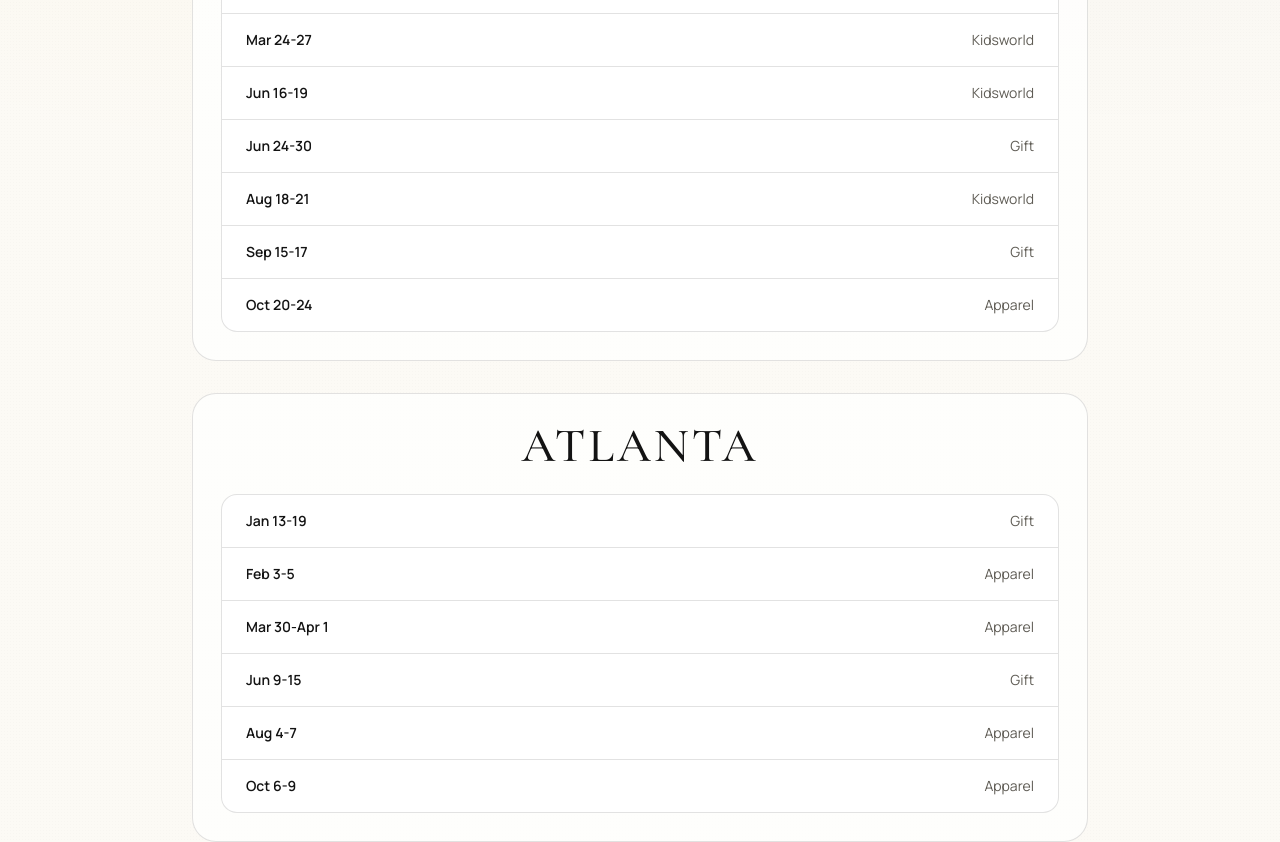
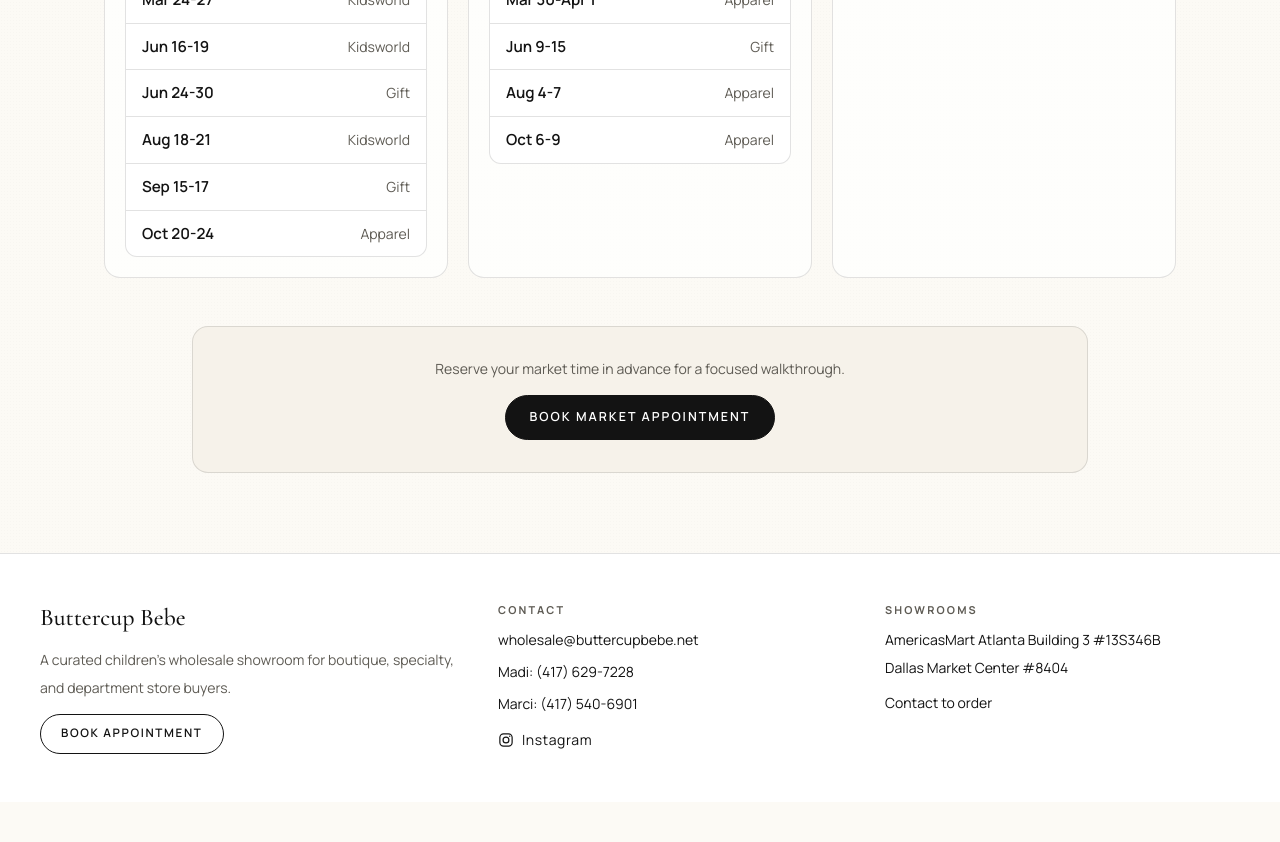
Before and after one commit to searchingforj/buttercupbebe-site, a Next.js app: page /market-dates in a window 1280 px wide. Shown: the part 680-1522 px from the top of the page. After the commit the page ends 1482 px from the top, so only its background shows below. Built offline with nearby package versions, Linux system fonts and the light colour scheme.

Commit message:
Refine hero copy/spacing, market grid layout, and button contrast

```diff
--- a/src/app/market-dates/page.tsx
+++ b/src/app/market-dates/page.tsx
@@ -63,22 +63,22 @@
         </p>
       </div>
 
-      <div className="mt-12 space-y-8">
+      <div className="mt-12 grid gap-5 lg:grid-cols-3">
         {marketDates.map((market) => (
           <article
             key={market.city}
-            className="mx-auto max-w-4xl rounded-3xl border border-[var(--border-soft)] bg-[rgba(255,255,255,0.72)] p-5 sm:p-7"
+            className="rounded-2xl border border-[var(--border-soft)] bg-[rgba(255,255,255,0.72)] p-4 sm:p-5"
           >
-            <h2 className="text-center font-display text-4xl tracking-[0.06em] text-[var(--ink-strong)] sm:text-5xl">
+            <h2 className="text-center font-display text-3xl tracking-[0.06em] text-[var(--ink-strong)] sm:text-4xl">
               {market.city.toUpperCase()}
             </h2>
-            <ul className="mt-6 divide-y divide-[var(--border-soft)] rounded-2xl border border-[var(--border-soft)] bg-[var(--surface)]">
+            <ul className="mt-4 divide-y divide-[var(--border-soft)] rounded-xl border border-[var(--border-soft)] bg-[var(--surface)]">
               {market.events.map((event) => (
                 <li
                   key={`${market.city}-${event.date}`}
-                  className="grid grid-cols-1 gap-1 px-4 py-3 text-sm sm:grid-cols-[minmax(0,1fr)_auto] sm:items-center sm:gap-4 sm:px-6 sm:py-4"
+                  className="grid grid-cols-1 gap-0.5 px-3 py-2.5 text-sm sm:grid-cols-[minmax(0,1fr)_auto] sm:items-center sm:gap-3 sm:px-4 sm:py-3"
                 >
-                  <span className="font-semibold text-[var(--ink-strong)]">{event.date}</span>
+                  <span className="font-semibold text-[var(--ink-strong)] sm:text-[0.95rem]">{event.date}</span>
                   <span className="text-[var(--ink-muted)] sm:text-right">{event.show}</span>
                 </li>
               ))}
--- a/src/app/page.tsx
+++ b/src/app/page.tsx
@@ -14,15 +14,15 @@
 export default function Home() {
   return (
     <div className="pb-20">
-      <section className="mx-auto max-w-7xl px-4 pb-10 pt-14 sm:px-6 lg:px-10 lg:pb-14 lg:pt-20">
+      <section className="mx-auto max-w-7xl px-4 pb-6 pt-14 sm:px-6 lg:px-10 lg:pb-8 lg:pt-20">
         <div className="max-w-4xl space-y-6">
           <p className="section-eyebrow reveal">Wholesale Children&apos;s Showroom</p>
           <h1 className="reveal font-display text-5xl leading-tight text-[var(--ink-strong)] sm:text-6xl">
-            Curated children&apos;s brands for boutiques, specialty stores, and department stores.
+            Curated children&apos;s clothing brands for retailers.
           </h1>
           <p className="reveal max-w-2xl text-base leading-8 text-[var(--ink-muted)] sm:text-lg">
-            Meet in our permanent showrooms at Dallas Market Center and AmericasMart Atlanta, plus Nashville pop-up
-            markets at the Dixie Children&apos;s Show, for a curated line mix and personal buying support.
+            Meet in our permanent showrooms at Dallas Market Center and AmericasMart Atlanta, plus Nashville
+            participation through Dixie Children&apos;s Show pop-up markets.
           </p>
           <div className="reveal flex flex-wrap items-center gap-3 pt-2">
             <a
@@ -40,7 +40,7 @@
         </div>
       </section>
 
-      <section id="brands-section" className="mx-auto max-w-7xl px-4 py-16 sm:px-6 lg:px-10 lg:py-20">
+      <section id="brands-section" className="mx-auto max-w-7xl px-4 pb-16 pt-10 sm:px-6 lg:px-10 lg:pb-20 lg:pt-12">
         <div className="mb-8 flex flex-wrap items-end justify-between gap-4">
           <div className="max-w-xl space-y-2">
             <p className="section-eyebrow">Brands</p>
--- a/src/components/site-footer.tsx
+++ b/src/components/site-footer.tsx
@@ -27,7 +27,6 @@
           >
             Book Appointment
           </a>
-          <InstagramLink className="pt-1" />
         </div>
 
         <div className="space-y-3">
@@ -41,6 +40,7 @@
           <a className="block text-sm text-[var(--ink-strong)] hover:text-[var(--ink-muted)]" href={`tel:${CONTACT_PHONE_LINKS.marci}`}>
             Marci: {CONTACT_PHONES.marci}
           </a>
+          <InstagramLink className="pt-1" />
         </div>
 
         <div className="space-y-3">
--- a/src/components/ui/button.tsx
+++ b/src/components/ui/button.tsx
@@ -14,9 +14,9 @@
 
 const variantStyles: Record<ButtonVariant, string> = {
   primary:
-    "border border-[var(--ink-strong)] bg-[var(--ink-strong)] text-white visited:text-white hover:border-[#2a2a2a] hover:bg-[#2a2a2a] hover:text-white",
+    "border border-[var(--ink-strong)] bg-[var(--ink-strong)] !text-white visited:!text-white hover:border-[#2a2a2a] hover:bg-[#2a2a2a] hover:!text-white active:!text-white",
   secondary:
-    "border border-[var(--ink-strong)] bg-[var(--surface)] text-[var(--ink-strong)] hover:border-[var(--ink-strong)] hover:bg-[var(--ink-strong)] hover:text-white",
+    "border border-[var(--ink-strong)] bg-[var(--surface)] text-[var(--ink-strong)] hover:border-[var(--ink-strong)] hover:bg-[var(--ink-strong)] hover:!text-white active:bg-[var(--ink-strong)] active:!text-white",
   ghost:
     "border border-transparent bg-transparent text-[var(--ink-muted)] hover:bg-[rgba(20,20,20,0.06)] hover:text-[var(--ink-strong)]",
 };
```
Also changed, not shown: 1 other file (tests, documents, lock files or other folders).
